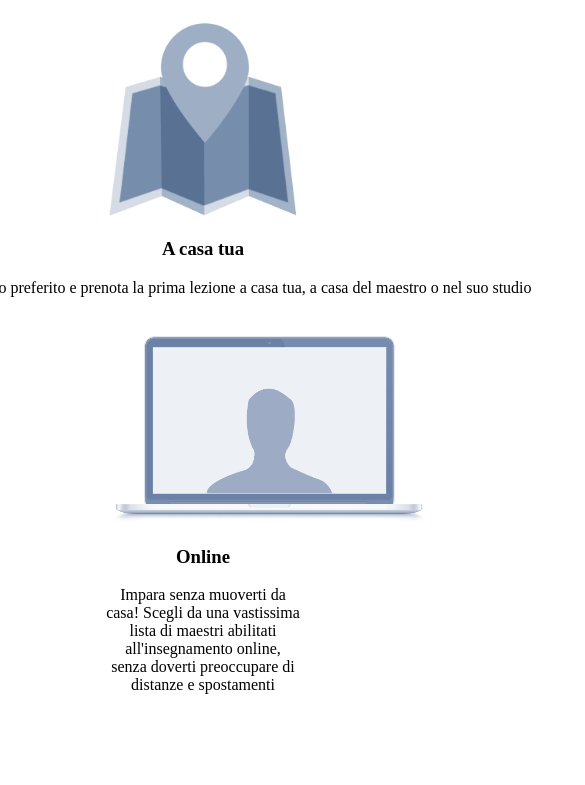
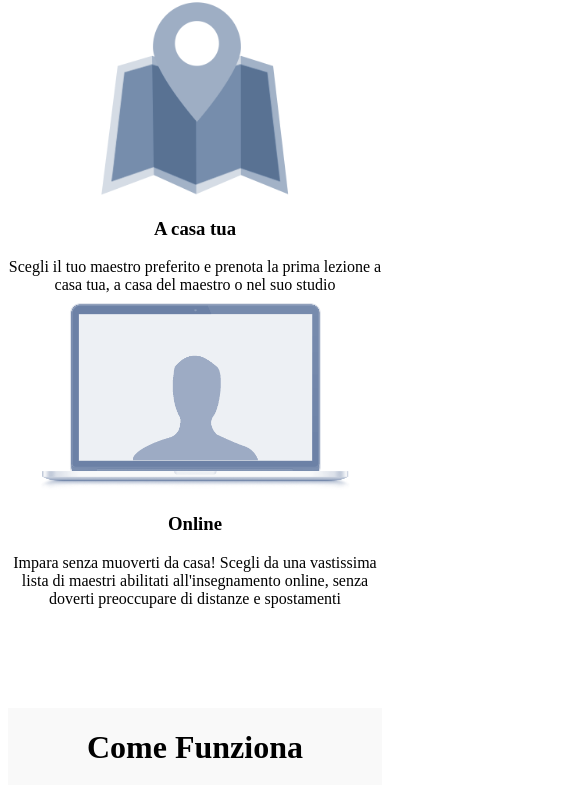
Before and after one commit to Hemil78/html-css-resp-wannabe, a plain HTML site: page index.html in a window 390 px wide. Shown: the part 181-966 px from the top of the page, 585 px wide, since content can reach past the window. Drawn offline with Linux system fonts and the light colour scheme.

Commit message:
new query

```diff
--- a/style.css
+++ b/style.css
@@ -72,50 +72,25 @@ img {
   clear: both;
 }
 
-/* media query da 1024 a 768*/
+/* max width 420px */
 
-@media screen and (max-width: 1024px){
+@media screen and (max-width: 420px){
   .row{
     width: 100%;
+  }
+  #lezioni div{
+    display:flex;
+    flex-direction: column;
+    align-items: center;
+  }
+  #lezioni .row>.left,
+  #lezioni .row>.right{
+    width: 100%;
+  }
+  #steps div{
     display: flex;
     flex-direction: column;
     align-items: center;
-  }
-  #lezioni .row>.left{
-    display: block;
-    width: 100vh;
-  }
-  h1{
-    font-size: 40px;
-  }
 
-body > div{
-  margin: 30px 0;
-}
-#lezioni .row>.right{
-  margin-top: 30px;
-}
-.central,
-.right{
-  margin-top: 30px;
-}
-}
-
-/* media query da 767 a 0 */
-
-@media screen and (max-width: 420px){
-  body{
-    width: 100%;
-  }
-  .row{
-    width: 100%;
-    text-align: center;
-  }
-  h3{
-    padding: 0 20px;
-  }
-
-  .left{
-    padding: 0 20px;
   }
 }
```
